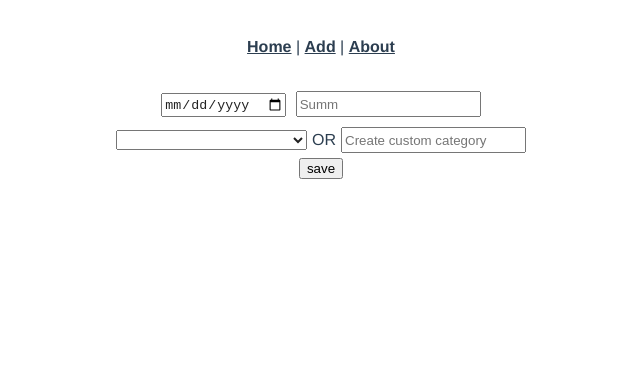
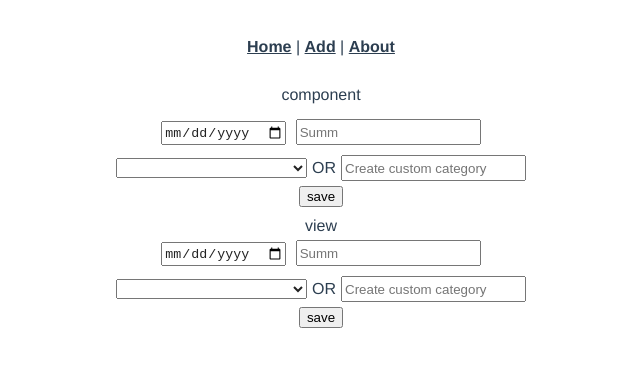
Before and after one commit to SergioWaters/vue_project, a Vue app: page /ModalView in a window 1280 px wide. Shown: the top 366 px of the page, without its empty margins (319-959 px from the left). Built offline with nearby package versions, Linux system fonts and the light colour scheme.

Commit message:
ExpenceAdd has props now

```diff
--- a/src/components/ExpenceAdd.vue
+++ b/src/components/ExpenceAdd.vue
@@ -31,6 +31,12 @@ import { mapMutations } from "vuex";
 
 export default {
   name: "ExpenceAdd",
+  props: {
+    cat: String,
+    customCat: String,
+    val: String,
+    dat: String,
+  },
   data() {
     return {
       alertVisible: false,
@@ -44,15 +50,14 @@ export default {
     ...mapMutations(["updNewExpence"]),
     addExpence() {
       this.alertVisible = false;
-      if (!this.category) this.category = this.customCategory;
+      this.category = this.customCategory || this.category;
       if (!this.category || !this.value) return (this.alertVisible = true);
 
       const expence = {
-        category: this.customCategory ? this.customCategory : this.category,
-        date: this.date || this.getCurrentDate(),
+        category: this.customCategory || this.category,
+        date: this.date || this.getCurrentDate,
         value: +this.value,
       };
-      console.log(expence);
       this.updNewExpence(expence);
     },
   },
@@ -65,6 +70,14 @@ export default {
       const y = today.getFullYear();
       return `${y}.${m}.${d}`;
     },
+  },
+  mounted() {
+    if (this.props) {
+      this.category = this.cat;
+      this.customCategory = this.customCat;
+      this.value = this.val;
+      this.date = this.dat;
+    }
   },
 };
 </script>
--- a/src/views/ModalView.vue
+++ b/src/views/ModalView.vue
@@ -1,5 +1,13 @@
 <template>
   <div>
+    component
+    <ExpenceAdd
+      :cat="category"
+      :dat="date"
+      :val="value"
+      :customCat="customCategory"
+    />
+    view
     <div>
       <!-- v-show="formVisible" -->
       <h3 v-if="alertVisible">All of thoose lines should be filled</h3>
@@ -29,8 +37,10 @@
 <script>
 import { mapGetters } from "vuex";
 import { mapMutations } from "vuex";
+import ExpenceAdd from "../components/ExpenceAdd.vue";
 
 export default {
+  components: { ExpenceAdd },
   name: "ExpenceAddModal",
   data() {
     return {
```
